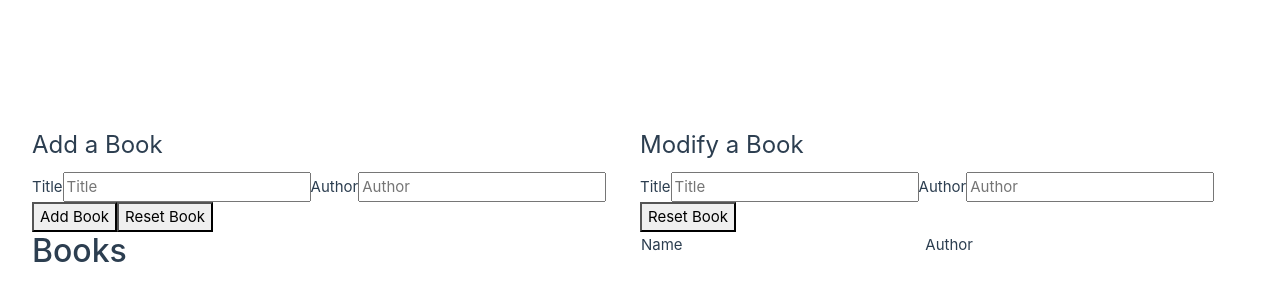
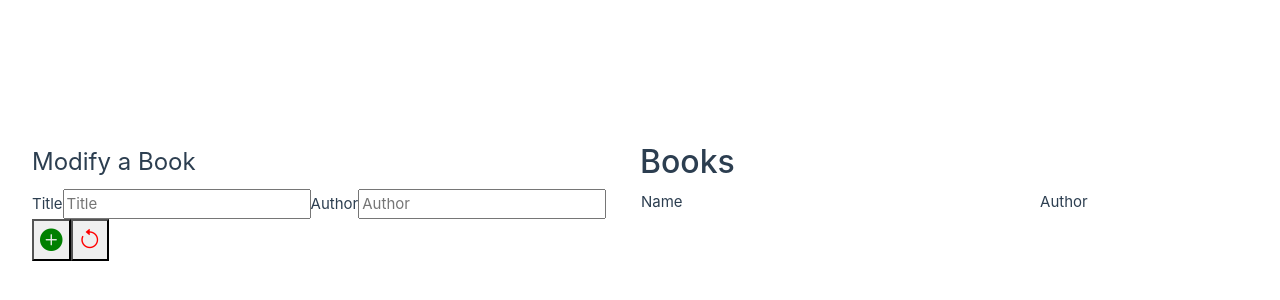
Before and after one commit to krigjo25/webapp-LibSys-flask, a Vue app in the folder VueClient/: page / in a window 1280 px wide. Shown: the part 198-498 px from the top of the page. Built offline with nearby package versions, Linux system fonts and the light colour scheme.

Commit message:
Inititalizing the CSS

```diff
--- a/VueClient/src/assets/base.css
+++ b/VueClient/src/assets/base.css
@@ -1,4 +1,5 @@
 /* color palette from <https://github.com/vuejs/theme> */
+@import url("https://cdn.jsdelivr.net/npm/bootstrap-icons@1.11.3/font/bootstrap-icons.min.css");
 :root {
   --vt-c-white: #ffffff;
   --vt-c-white-soft: #f8f8f8;
--- a/VueClient/src/assets/main.css
+++ b/VueClient/src/assets/main.css
@@ -1,17 +1,39 @@
+@import url("https://cdn.jsdelivr.net/npm/bootstrap-icons@1.11.3/font/bootstrap-icons.min.css");
+@import url("https://fonts.googleapis.com/css2?family=Roboto:wght@300&display=swap");
+@import url("https://fonts.googleapis.com/css2?family=Roboto:wght@300&display=swap");
 @import './base.css';
+.bi-info-circle {
+  color: white;
+  background-color: blue;
+}
+
+.bi-plus-circle-fill, .bi-arrow-clockwise {
+  color: green;
+}
+
+.bi-x-circle-fill, .bi-arrow-counterclockwise {
+  color: red;
+}
+
+.bi-info-circle, .bi-plus-circle-fill, .bi-x-circle-fill, .bi-arrow-counterclockwise, .bi-arrow-clockwise {
+  font-size: 1.5em;
+}
+
+.bi-info-circle {
+  border-radius: 100%;
+}
 
 #app {
   max-width: 1280px;
   margin: 0 auto;
   padding: 2rem;
-
   font-weight: normal;
 }
 
 a,
 .green {
   text-decoration: none;
-  color: hsla(160, 100%, 37%, 1);
+  color: hsl(160, 100%, 37%);
   transition: 0.4s;
 }
 
@@ -20,16 +42,14 @@ a,
     background-color: hsla(160, 100%, 37%, 0.2);
   }
 }
-
 @media (min-width: 1024px) {
   body {
     display: flex;
     place-items: center;
   }
-
   #app {
     display: grid;
     grid-template-columns: 1fr 1fr;
     padding: 0 2rem;
   }
-}
+}/*# sourceMappingURL=main.css.map */
--- /dev/null
+++ b/VueClient/src/assets/sass/btrapicons.sass
@@ -0,0 +1,35 @@
+///  import css-variables from Color.sass
+@import colour
+%btn-icon-info
+    color: white
+    background-color: blue
+
+%btn-icon-succsess
+    color: green
+
+%btn-icons-danger
+    color: red
+
+%btn-icon-fonts
+    font-size: 1.5em
+
+.bi-arrow-clockwise
+    @extend %btn-icon-fonts
+    @extend %btn-icon-succsess
+
+.bi-arrow-counterclockwise
+    @extend %btn-icon-fonts
+    @extend %btn-icons-danger
+
+.bi-x-circle-fill
+    @extend %btn-icon-fonts
+    @extend %btn-icons-danger
+
+.bi-plus-circle-fill
+    @extend %btn-icon-fonts
+    @extend %btn-icon-succsess
+
+.bi-info-circle
+    border-radius: 100%
+    @extend %btn-icon-info
+    @extend %btn-icon-fonts
--- /dev/null
+++ b/VueClient/src/assets/sass/main.sass
@@ -0,0 +1,39 @@
+//  Importing CSS files for the project
+
+@import btrapicons
+
+
+//  Importing bootstrap for the project
+@import url("https://cdn.jsdelivr.net/npm/bootstrap-icons@1.11.3/font/bootstrap-icons.min.css")
+//  Importing fonts for the project
+@import url('https://fonts.googleapis.com/css2?family=Roboto:wght@300&display=swap')
+@import url("https://fonts.googleapis.com/css2?family=Roboto:wght@300&display=swap")
+
+@import './base.css'
+
+#app
+  max-width: 1280px
+  margin: 0 auto
+  padding: 2rem
+
+  font-weight: normal
+
+a,
+.green
+  text-decoration: none
+  color: hsla(160, 100%, 37%, 1)
+  transition: 0.4s
+
+@media (hover: hover)
+  a:hover
+    background-color: hsla(160, 100%, 37%, 0.2)
+
+@media (min-width: 1024px)
+  body
+    display: flex
+    place-items: center
+
+  #app
+    display: grid
+    grid-template-columns: 1fr 1fr
+    padding: 0 2rem
--- a/VueClient/src/components/BooksOverview.vue
+++ b/VueClient/src/components/BooksOverview.vue
@@ -1,15 +1,4 @@
 <template>
-  <form>
-    <legend>Add a Book</legend>
-    <label for="title">Title</label>
-    <input type="text" id="title" name="title" v-model="Book.title" placeholder="Title">
-    <label for="author">Author</label>
-    <input type="text" id="author" name="author" v-model="Book.author" placeholder="Author">
-    <div>
-      <button @click="SubmitBook">Add Book</button>
-      <button @click="ResetBook">Reset Book</button>
-    </div>
-  </form>
   <form>
     <legend>Modify a Book</legend>
     <label for="title">Title</label>
@@ -17,24 +6,27 @@
     <label for="author">Author</label>
     <input type="text" id="author" name="author" v-model="Book.author" placeholder="Author">
     <div>
-      <button @click="ResetBook">Reset Book</button>
+      <button type="submit" value="submit" @click="SubmitBook"><i class="bi bi-plus-circle-fill"></i></button>
+      <button type="reset" value= "reset"  @click="ResetBook"><i class="bi bi-arrow-counterclockwise"></i></button>
     </div>
   </form>
-  <h2>Books</h2>
+
     <table>
         <thead>
+          <h2>Books</h2>
             <tr>
                 <th>Name</th>
                 <th>Author</th>
             </tr>
         </thead>
         <tbody>
-            <tr v-for="(book, index) in books" :key="index">
+            <tr v-for="(book, i) in books" :key="i">
                 <td>{{ book.title }}</td>
                 <td>{{ book.author }}</td>
                 <td>
-                    <button @click="SubmitChanges(book.id)">Update</button>
-                    <button @click="ConfirmDelete(book.id)">Delete</button>
+                    <button type="submit" value="submit" @click="SubmitChanges(book.id)"><i class="bi bi-arrow-clockwise"></i></button>
+                    <button type="reset" value= "reset" @click="ConfirmDelete(book.id)"><i class="bi bi-x-circle-fill"></i></button>
+                    <button @click="View(book.id)"><i class="bi bi-info-circle"></i></button>
 
                 </td>
             </tr>
```
Also changed, not shown: VueClient/src/assets/sass/colour.sass (added, +75 -0 lines), 2 other files (tests, documents, lock files or other folders).
